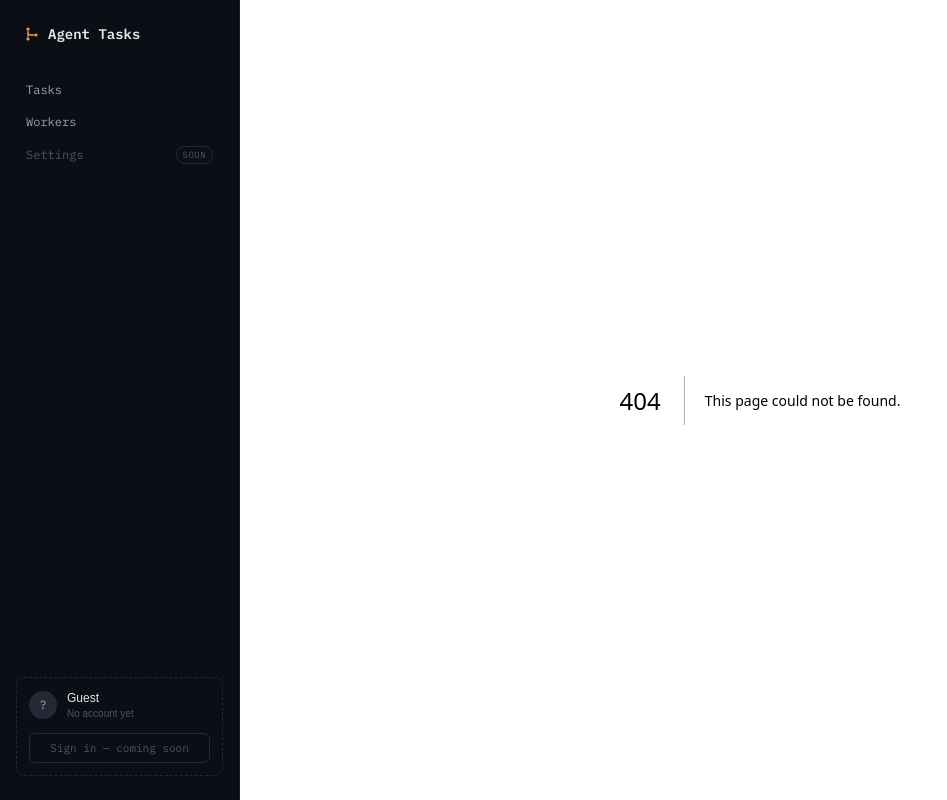
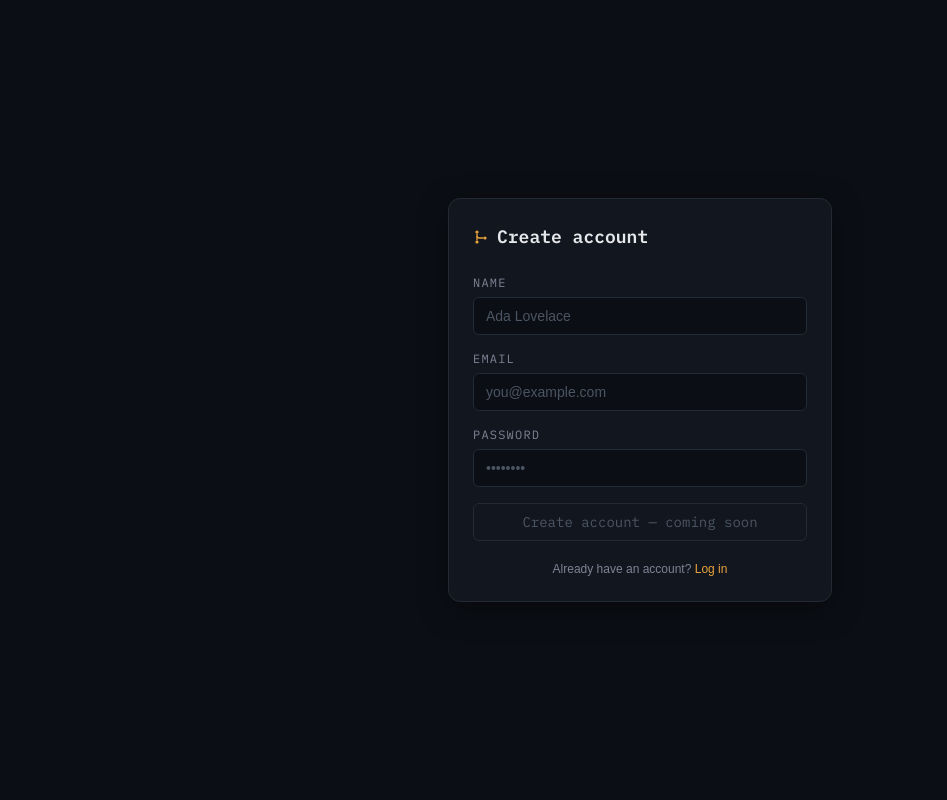
Before and after one commit to Nisarg711/Parallel-Agent-Execution-And-Review-System, a Next.js app in the folder frontend/: page /signup in a window 1280 px wide. Before the commit this address had no page. Shown: the whole page, without its empty margins (0-947 px from the left). Built offline with nearby package versions, Linux system fonts and the light colour scheme.

Commit message:
Add login and Singup card

```diff
--- /dev/null
+++ b/frontend/src/app/(app)/layout.jsx
@@ -0,0 +1,13 @@
+import { Sidebar } from "@/components/Sidebar";
+
+// Only real app pages (dashboard, task detail) live in this route group, so
+// only they get the sidebar — login/signup sit outside it and get just the
+// bare root layout, since you're not "in the app" yet on those pages.
+export default function AppLayout({ children }) {
+  return (
+    <div className="flex min-h-screen">
+      <Sidebar />
+      <div className="min-w-0 flex-1">{children}</div>
+    </div>
+  );
+}
--- a/frontend/src/app/layout.jsx
+++ b/frontend/src/app/layout.jsx
@@ -1,5 +1,4 @@
 import { IBM_Plex_Mono, Inter } from "next/font/google";
-import { Sidebar } from "@/components/Sidebar";
 import "./globals.css";
 
 const plexMono = IBM_Plex_Mono({
@@ -22,10 +21,7 @@ export default function RootLayout({ children }) {
   return (
     <html lang="en" className={`${plexMono.variable} ${inter.variable}`}>
       <body className="bg-[#0B0E14] font-sans text-[#E6E8EB] antialiased">
-        <div className="flex min-h-screen">
-          <Sidebar />
-          <div className="min-w-0 flex-1">{children}</div>
-        </div>
+        {children}
       </body>
     </html>
   );
--- /dev/null
+++ b/frontend/src/app/login/page.jsx
@@ -0,0 +1,9 @@
+import { LoginCard } from "@/components/LoginCard";
+
+export default function LoginPage() {
+  return (
+    <main className="flex min-h-screen items-center justify-center bg-[#0B0E14] px-6">
+      <LoginCard />
+    </main>
+  );
+}
--- /dev/null
+++ b/frontend/src/app/signup/page.jsx
@@ -0,0 +1,9 @@
+import { SignupCard } from "@/components/SignupCard";
+
+export default function SignupPage() {
+  return (
+    <main className="flex min-h-screen items-center justify-center bg-[#0B0E14] px-6">
+      <SignupCard />
+    </main>
+  );
+}
--- /dev/null
+++ b/frontend/src/components/LoginCard.jsx
@@ -0,0 +1,55 @@
+import Link from "next/link";
+import { BranchIcon } from "@/components/BrandMark";
+
+// Visual-only for now — no auth wired up yet, hence the disabled submit.
+// Styled to match the composer/sidebar: same card, input, and label
+// conventions used everywhere else in the app.
+export function LoginCard() {
+  return (
+    <div className="w-full max-w-sm rounded-xl border border-[#232935] bg-[#12161F] p-6 shadow-[0_8px_30px_rgba(0,0,0,0.35)]">
+      <div className="mb-6 flex items-center gap-2">
+        <BranchIcon className="h-4 w-4 text-[#E8A33D]" />
+        <h1 className="font-mono text-lg font-semibold text-[#E6E8EB]">Log in</h1>
+      </div>
+
+      <form className="space-y-4">
+        <div>
+          <label className="mb-1.5 block font-mono text-xs uppercase tracking-widest text-[#7C8494]">
+            Email
+          </label>
+          <input
+            type="email"
+            placeholder="you@example.com"
+            className="w-full rounded-md border border-[#232935] bg-[#0B0E14] px-3 py-2 text-sm text-[#E6E8EB] placeholder:text-[#4B5563] focus:outline-none focus:ring-1 focus:ring-[#E8A33D]/60"
+          />
+        </div>
+
+        <div>
+          <label className="mb-1.5 block font-mono text-xs uppercase tracking-widest text-[#7C8494]">
+            Password
+          </label>
+          <input
+            type="password"
+            placeholder="••••••••"
+            className="w-full rounded-md border border-[#232935] bg-[#0B0E14] px-3 py-2 text-sm text-[#E6E8EB] placeholder:text-[#4B5563] focus:outline-none focus:ring-1 focus:ring-[#E8A33D]/60"
+          />
+        </div>
+
+        <button
+          type="submit"
+          disabled
+          className="w-full cursor-not-allowed rounded-md border border-[#232935] py-2 font-mono text-sm text-[#4B5563]"
+        >
+          Log in — coming soon
+        </button>
+      </form>
+
+      <p className="mt-5 text-center text-xs text-[#7C8494]">
+        Don't have an account?{" "}
+        <Link href="/signup" className="text-[#E8A33D] hover:text-[#F0B15A]">
+          Sign up
+        </Link>
+      </p>
+    </div>
+  );
+}
--- a/frontend/src/components/Sidebar.jsx
+++ b/frontend/src/components/Sidebar.jsx
@@ -1,3 +1,6 @@
+"use client";
+
+import { useState } from "react";
 import Link from "next/link";
 import { BranchIcon } from "@/components/BrandMark";
 
@@ -9,16 +12,46 @@ const NAV_ITEMS = [
   { label: "Settings", href: "#", disabled: true },
 ];
 
-// Persistent left rail, shared by every page via layout.jsx. Purely visual
-// for now (placeholder account card) — wired up for real when auth lands,
-// but the layout/space is claimed now so wide viewports don't read as empty.
+// Persistent left rail, shared by every "real" app page via the (app) route
+// group's layout — deliberately excluded from /login and /signup, since you
+// aren't "in the app" yet on those. Collapses to a slim icon rail; state is
+// local (resets on full reload) rather than persisted, since this is still
+// a visual placeholder ahead of real auth/preferences.
 export function Sidebar() {
+  const [collapsed, setCollapsed] = useState(false);
+
+  if (collapsed) {
+    return (
+      <aside className="sticky top-0 hidden h-screen w-14 shrink-0 flex-col items-center border-r border-[#181D27] bg-[#0B0E14] py-6 sm:flex">
+        <Link href="/" aria-label="Agent Tasks">
+          <BranchIcon className="h-4 w-4 text-[#E8A33D]" />
+        </Link>
+        <button
+          onClick={() => setCollapsed(false)}
+          aria-label="Expand sidebar"
+          className="mt-8 flex h-6 w-6 items-center justify-center rounded-md text-[#7C8494] transition hover:bg-[#12161F] hover:text-[#E6E8EB]"
+        >
+          ›
+        </button>
+      </aside>
+    );
+  }
+
   return (
     <aside className="sticky top-0 hidden h-screen w-60 shrink-0 flex-col border-r border-[#181D27] bg-[#0B0E14] px-4 py-6 sm:flex">
-      <Link href="/" className="flex items-center gap-2 px-2 font-mono text-sm font-semibold text-[#E6E8EB]">
-        <BranchIcon className="h-4 w-4 text-[#E8A33D]" />
-        Agent Tasks
-      </Link>
+      <div className="flex items-center justify-between">
+        <Link href="/" className="flex items-center gap-2 px-2 font-mono text-sm font-semibold text-[#E6E8EB]">
+          <BranchIcon className="h-4 w-4 text-[#E8A33D]" />
+          Agent Tasks
+        </Link>
+        <button
+          onClick={() => setCollapsed(true)}
+          aria-label="Collapse sidebar"
+          className="flex h-6 w-6 items-center justify-center rounded-md text-[#7C8494] transition hover:bg-[#12161F] hover:text-[#E6E8EB]"
+        >
+          ‹
+        </button>
+      </div>
 
       <nav className="mt-8 flex flex-col gap-1">
         {NAV_ITEMS.map((item) => (
@@ -52,12 +85,12 @@ export function Sidebar() {
             <p className="truncate text-[10px] text-[#4B5563]">No account yet</p>
           </div>
         </div>
-        <button
-          disabled
-          className="mt-3 w-full cursor-not-allowed rounded-md border border-[#232935] py-1.5 font-mono text-[11px] text-[#4B5563]"
+        <Link
+          href="/login"
+          className="mt-3 block w-full rounded-md border border-[#232935] py-1.5 text-center font-mono text-[11px] text-[#9AA1AC] transition hover:border-[#3A4150] hover:text-[#E6E8EB]"
         >
-          Sign in — coming soon
-        </button>
+          Sign in
+        </Link>
       </div>
     </aside>
   );
--- /dev/null
+++ b/frontend/src/components/SignupCard.jsx
@@ -0,0 +1,66 @@
+import Link from "next/link";
+import { BranchIcon } from "@/components/BrandMark";
+
+// Visual-only for now — no auth wired up yet, hence the disabled submit.
+// Mirrors LoginCard's structure so the two feel like one flow, not two
+// unrelated forms.
+export function SignupCard() {
+  return (
+    <div className="w-full max-w-sm rounded-xl border border-[#232935] bg-[#12161F] p-6 shadow-[0_8px_30px_rgba(0,0,0,0.35)]">
+      <div className="mb-6 flex items-center gap-2">
+        <BranchIcon className="h-4 w-4 text-[#E8A33D]" />
+        <h1 className="font-mono text-lg font-semibold text-[#E6E8EB]">Create account</h1>
+      </div>
+
+      <form className="space-y-4">
+        <div>
+          <label className="mb-1.5 block font-mono text-xs uppercase tracking-widest text-[#7C8494]">
+            Name
+          </label>
+          <input
+            type="text"
+            placeholder="Ada Lovelace"
+            className="w-full rounded-md border border-[#232935] bg-[#0B0E14] px-3 py-2 text-sm text-[#E6E8EB] placeholder:text-[#4B5563] focus:outline-none focus:ring-1 focus:ring-[#E8A33D]/60"
+          />
+        </div>
+
+        <div>
+          <label className="mb-1.5 block font-mono text-xs uppercase tracking-widest text-[#7C8494]">
+            Email
+          </label>
+          <input
+            type="email"
+            placeholder="you@example.com"
+            className="w-full rounded-md border border-[#232935] bg-[#0B0E14] px-3 py-2 text-sm text-[#E6E8EB] placeholder:text-[#4B5563] focus:outline-none focus:ring-1 focus:ring-[#E8A33D]/60"
+          />
+        </div>
+
+        <div>
+          <label className="mb-1.5 block font-mono text-xs uppercase tracking-widest text-[#7C8494]">
+            Password
+          </label>
+          <input
+            type="password"
+            placeholder="••••••••"
+            className="w-full rounded-md border border-[#232935] bg-[#0B0E14] px-3 py-2 text-sm text-[#E6E8EB] placeholder:text-[#4B5563] focus:outline-none focus:ring-1 focus:ring-[#E8A33D]/60"
+          />
+        </div>
+
+        <button
+          type="submit"
+          disabled
+          className="w-full cursor-not-allowed rounded-md border border-[#232935] py-2 font-mono text-sm text-[#4B5563]"
+        >
+          Create account — coming soon
+        </button>
+      </form>
+
+      <p className="mt-5 text-center text-xs text-[#7C8494]">
+        Already have an account?{" "}
+        <Link href="/login" className="text-[#E8A33D] hover:text-[#F0B15A]">
+          Log in
+        </Link>
+      </p>
+    </div>
+  );
+}
```
Also changed, not shown: frontend/src/app/(app)/page.jsx (renamed from frontend/src/app/page.jsx), frontend/src/app/(app)/tasks/[id]/page.jsx (renamed from frontend/src/app/tasks/[id]/page.jsx), 1 other file (tests, documents, lock files or other folders).
